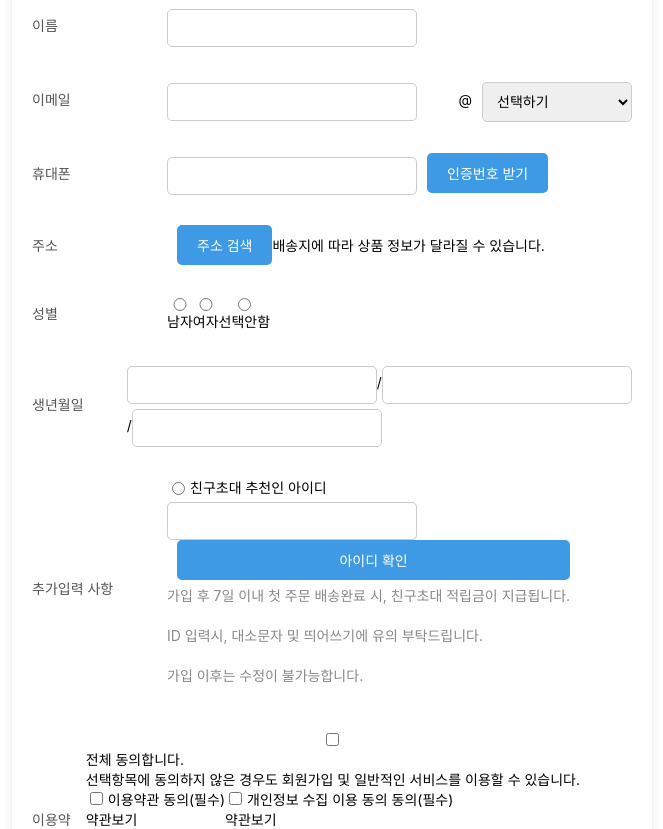
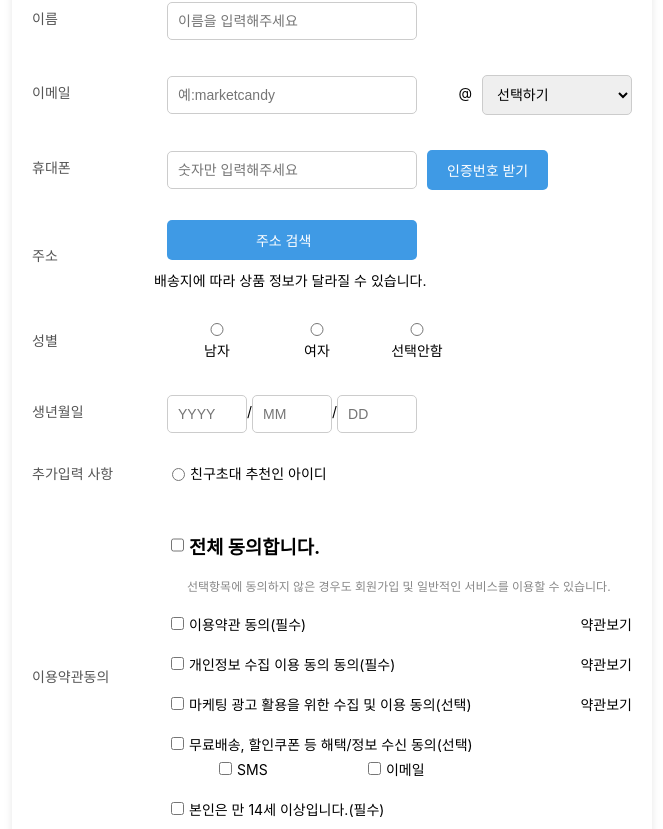
Before and after one commit to ChoiEdle/selfmade, a React (Create React App) app in the folder react/self-react/: page /signup in a window 1280 px wide. Shown: the part 422-1251 px from the top of the page, without its empty margins (308-971 px from the left). Built offline with nearby package versions, Linux system fonts and the light colour scheme.

Commit message:
10-21 commit

```diff
--- a/react/self-react/src/pages/Signup.jsx
+++ b/react/self-react/src/pages/Signup.jsx
@@ -9,32 +9,32 @@ export function Signup() {
                 <li>
                     <ul className='part id'>
                         <li className='left'><span>아이디</span></li>
-                        <li><input className="input-field" type="text" /></li>
+                        <li><input className="input-field" type="text" placeholder='아이디를 입력해주세요' /></li>
                     </ul>
                 </li>
                 <li>
                     <ul className='part pwd'>
                         <li className='left'><span>비밀번호</span></li>
-                        <li><input className="input-field" type="password" /></li>
+                        <li><input className="input-field" type="password" placeholder='비밀번호를 입력해주세요' /></li>
                     </ul>
                 </li>
                 <li>
                     <ul className='part pwd'>
                         <li className='left'><span>비밀번호확인</span></li>
-                        <li><input className="input-field" type="password" /></li>
+                        <li><input className="input-field" type="password" placeholder='비밀번호를 한번 더 입력해주세요' /></li>
                     </ul>
                 </li>
                 <li>
                     <ul className='part name'>
                         <li className='left'><span>이름</span></li>
-                        <li><input className="input-field" type="text" /></li>
+                        <li><input className="input-field" type="text" placeholder='이름을 입력해주세요' /></li>
                     </ul>
                 </li>
                 <li>
                     <ul className='part email'>
                         <li className='left'><span>이메일</span></li>
                         <li className='middle'>
-                            <input className="input-field" type="text" />
+                            <input className="input-field" type="text" placeholder='예:marketcandy' />
                         </li>
                         <li>
                             <span>@</span>
@@ -55,8 +55,8 @@ export function Signup() {
                 <li>
                     <ul className='part phone'>
                         <li className='left'><span>휴대폰</span></li>
-                        <li><input className="input-field" type="text" /></li>
-                        <li>
+                        <li><input className="input-field" type="text" placeholder='숫자만 입력해주세요' /></li>
+                        <li className='phone-btn'>
                             <button className="btn" type="button">인증번호 받기</button>
                         </li>
                     </ul>
@@ -65,7 +65,7 @@ export function Signup() {
                     <ul className='part address'>
                         <li className='left'><span>주소</span></li>
                         <li className='middle'>
-                            <div><button className="btn" type="button">주소 검색</button></div>
+                            <div className='btn-address'><button className="btn btn-address" type="button">주소 검색</button></div>
                             <span>배송지에 따라 상품 정보가 달라질 수 있습니다.</span>
                         </li>
                     </ul>
@@ -76,14 +76,29 @@ export function Signup() {
                             <span>성별</span>
                         </li>
                         <li className='middle'>
+                            <div className='genderList'>
                                 <div>
-                                <input type="radio" name="male"/><span>남자</span>
+                                    <input type="radio" name="gender" className='genderButton'/>
                                 </div>
                                 <div>
-                                <input type="radio" name="female"/><span>여자</span>
+                                    <span>남자</span>
+                                </div>
+                            </div>
+                            <div className='genderList'>
+                                <div>
+                                    <input type="radio" name="gender" className='genderButton'/>
                                 </div>
                                 <div>
-                                <input type="radio" name="unknown"/><span>선택안함</span>
+                                    <span>여자</span>
+                                </div>
+                            </div>
+                            <div className='genderList'>
+                                <div>
+                                    <input type="radio" name="gender" className='genderButton'/>
+                                </div>
+                                <div>
+                                    <span>선택안함</span>
+                                </div>
                             </div>
                         </li>
                     </ul>
@@ -92,11 +107,21 @@ export function Signup() {
                     <ul className='part date'>
                         <li className='left'><span>생년월일</span></li>
                         <li className='middle'>
-                            <input className="input-field" type="text" />
+                            <div>
+                                <input className="input-field input-date" type="text" placeholder='YYYY' />
+                            </div>
+                            <div>
                                 <span>/</span>
-                            <input className="input-field" type="text" />
+                            </div>
+                            <div>
+                                <input className="input-field input-date" type="text" placeholder='MM' />
+                            </div>
+                            <div>
                                 <span>/</span>
-                            <input className="input-field" type="text" />
+                            </div>
+                            <div>
+                                <input className="input-field input-date" type="text" placeholder='DD' />
+                            </div>
                         </li>
                     </ul>
                 </li>
@@ -106,7 +131,7 @@ export function Signup() {
                         <li className='middle'>
                             <input type="radio" />
                             <span>친구초대 추천인 아이디</span>
-                            <div>
+                            <div className='plusAfter'>
                                 <input className="input-field" type="text" />
                                 <button className="btn" type="button">아이디 확인</button>
                                 <li><span>가입 후 7일 이내 첫 주문 배송완료 시, 친구초대 적립금이 지급됩니다.</span></li>
@@ -122,10 +147,14 @@ export function Signup() {
                             <span>이용약관동의</span>
                         </li>
                         <li className='middle'>
+                            <div className='allAgree'>
+                                <div className='allAgreefirst'>
+                                    <input type="checkbox" />
+                                    <h3>전체 동의합니다.</h3>
+                                </div>
                                 <div>
-                                <input type="checkbox" />
-                                <span>전체 동의합니다.</span>
                                     <span>선택항목에 동의하지 않은 경우도 회원가입 및 일반적인 서비스를 이용할 수 있습니다.</span>
+                                </div>
                             </div>
                             <div>
                                 <div>
@@ -162,6 +191,7 @@ export function Signup() {
                                     <input type="checkbox" />
                                     <span>무료배송, 할인쿠폰 등 해택/정보 수신 동의</span>
                                     <span>(선택)</span>
+                                    <div className='sns'>
                                         <div>
                                             <input type="checkbox" />
                                             <span>SMS</span>
@@ -169,6 +199,7 @@ export function Signup() {
                                         <div>
                                             <input type="checkbox" />
                                             <span>이메일</span>
+                                        </div>
                                     </div>
                                 </div>
                                 <div>
--- a/react/self-react/src/styles/Signup.css
+++ b/react/self-react/src/styles/Signup.css
@@ -171,27 +171,97 @@ input[type="checkbox"]:checked + span {
     font-size: 12px;
 }
 
-/* 모바일 반응형 */
-@media (max-width: 768px) {
-    .signup-container {
-        padding: 15px;
+.gender .middle {
+    display: flex;
+
+    justify-content: space-between;
 }
 
-    .left {
+.genderList {
+    display: flex;
+    justify-content: space-between;
+    flex-direction: row;
     width: 100px;
+    text-align: center;
 }
 
-    .middle {
-        flex-direction: column;
-        align-items: flex-start;
+.genderButton {
+    width: 50px;
+    background-color: aqua;
 }
 
-    .input-field, .btn, .btn-submit {
-        width: 100%;
+.date > .middle {
+    display: flex;
+    justify-content: space-between;
+    text-align: center;
 }
 
-    .signup-container .part li {
-        flex-direction: column;
-        align-items: flex-start;
+.input-date {
+    width: 80px;
 }
+
+.plusAfter {
+    display: none !important;
 }
+
+.agree > .left {
+    width: 120px;
+}
+
+.agree > .middle {
+    width: 360px;
+}
+
+.agree > .middle > div {
+    width: 500px;
+    display: flex;
+    flex-direction: row;
+    justify-content: space-between;
+    align-items: center;
+    padding-bottom: 20px;
+}
+
+.allAgree {
+    text-align: left;
+    width: 400px;
+    display: flex;
+    flex-direction: column !important;
+}
+
+.allAgree > div {
+    display: flex;
+    width: 500px;
+}
+
+.sns {
+    display: flex;
+    justify-content: space-around;
+    padding-top: 5px;
+}
+
+.allAgree > div > span, .essential {
+    padding-left: 20px;
+    font-size: 12px;
+    color: #888;
+}
+.essential > span {
+    color: red;
+}
+
+.btn-address {
+    padding-left: 3px;
+    margin-bottom: 5px;
+    width:260px;
+}
+
+.phone {
+    /* background-color: aqua; */
+    width:550px;
+    display: flex;
+    align-items: center;
+    text-align: center;
+}
+
+.phone-btn {
+    margin-top: 5px;
+}
```
Lines whose indentation alone changed are shown as unchanged.
